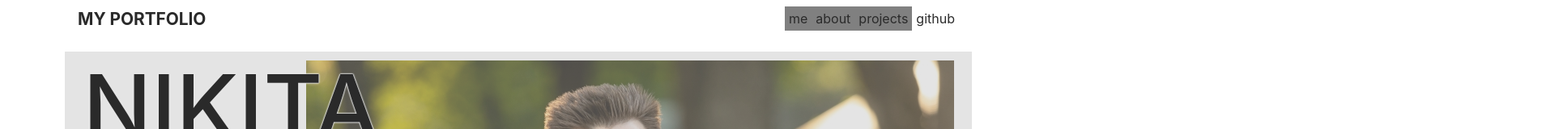
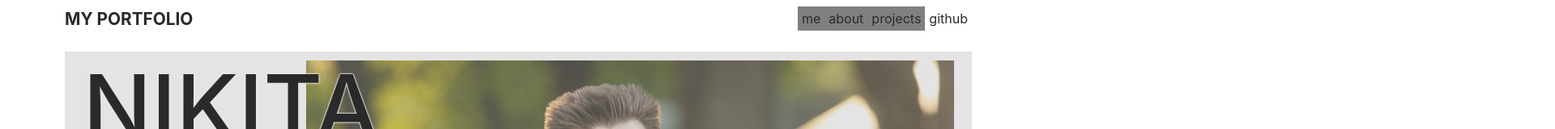
Before and after one commit to Nelfimov/portfolio, a React (Vite) app: page / in a window 1280 px wide. Shown: the top 160 px of the page at 81% size, 1920 px wide, since content can reach past the window. Built offline with nearby package versions, Linux system fonts and the light colour scheme.

Commit message:
fixed header width and styling

```diff
--- a/src/components/Header.tsx
+++ b/src/components/Header.tsx
@@ -68,6 +68,7 @@ const Header = () => {
   return (
     <>
       <header ref={headerRef}>
+        <div className="container">
           <span>
             <a href="/" aria-label="home">
               My portfolio
@@ -87,6 +88,7 @@ const Header = () => {
               onClick={handleClick}
             />
           </div>
+        </div>
       </header>
       <nav className="menu" ref={menuRef}>
         <ul>
--- a/src/styles/Header.css
+++ b/src/styles/Header.css
@@ -1,5 +1,5 @@
 header {
-  padding: .5rem 1rem;
+  padding: 0.5rem 1rem;
   overflow: hidden;
   position: fixed;
   top: 0;
@@ -7,22 +7,25 @@ header {
   box-sizing: border-box;
   left: 50%;
   transform: translateX(-50%);
-  max-width: 70rem;
-  margin-inline: auto;
+  z-index: 7;
+  transition: color 0.5s, background-color 0.5s, filter 0.5s;
+}
+
+header .container {
   display: flex;
   align-items: center;
   justify-content: space-between;
-  z-index: 7;
-  transition: color .5s, background-color .5s, filter .5s;
+  max-width: 70rem;
+  margin-inline: auto;
 }
 
 div.overlay {
   visibility: hidden;
   opacity: 0;
-  transition: all .5s;
+  transition: all 0.5s;
 }
 
-header>span {
+header .container span {
   font-weight: 700;
   text-transform: uppercase;
   font-size: 1.3rem;
@@ -80,7 +83,6 @@ nav.menu {
   display: none;
 }
 
-
 @media (max-width: 500px) {
   header nav.links {
     display: none;
@@ -106,7 +108,7 @@ nav.menu {
     top: 5%;
     left: 50%;
     transform: translate(-50%, -100%);
-    transition: all .5s ease-in-out, opacity .5s .2s;
+    transition: all 0.5s ease-in-out, opacity 0.5s 0.2s;
     background-color: rgba(36, 36, 36);
     padding: 0;
     margin: 0;
@@ -120,7 +122,7 @@ nav.menu {
     flex-flow: column nowrap;
   }
 
-  nav.menu.active+div.overlay {
+  nav.menu.active + div.overlay {
     background-color: rgb(0, 0, 0);
     opacity: 0.7;
     visibility: visible;
```
Lines whose indentation alone changed are shown as unchanged.
